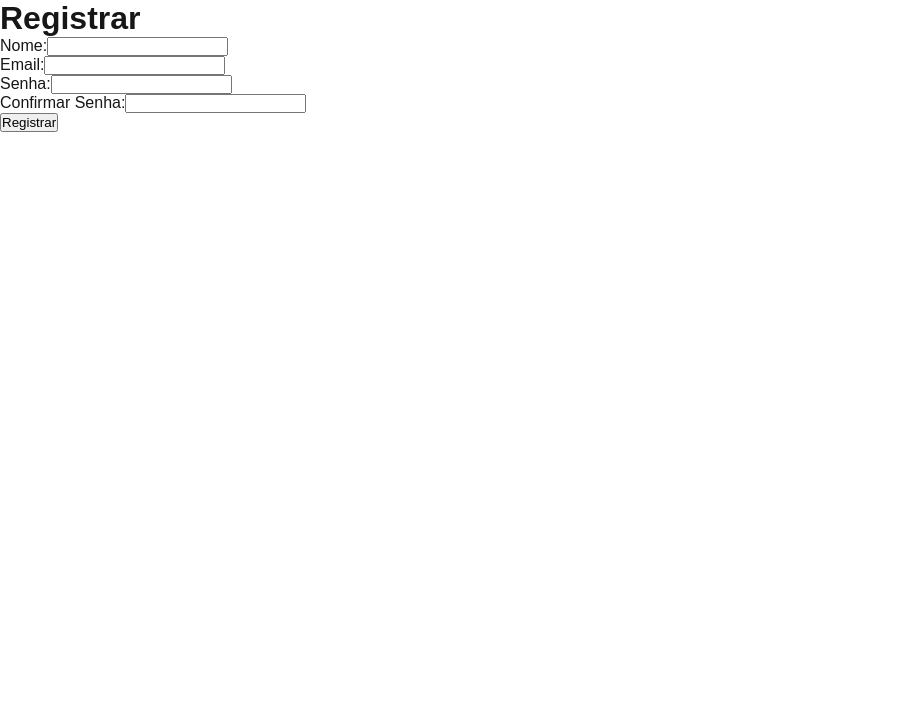
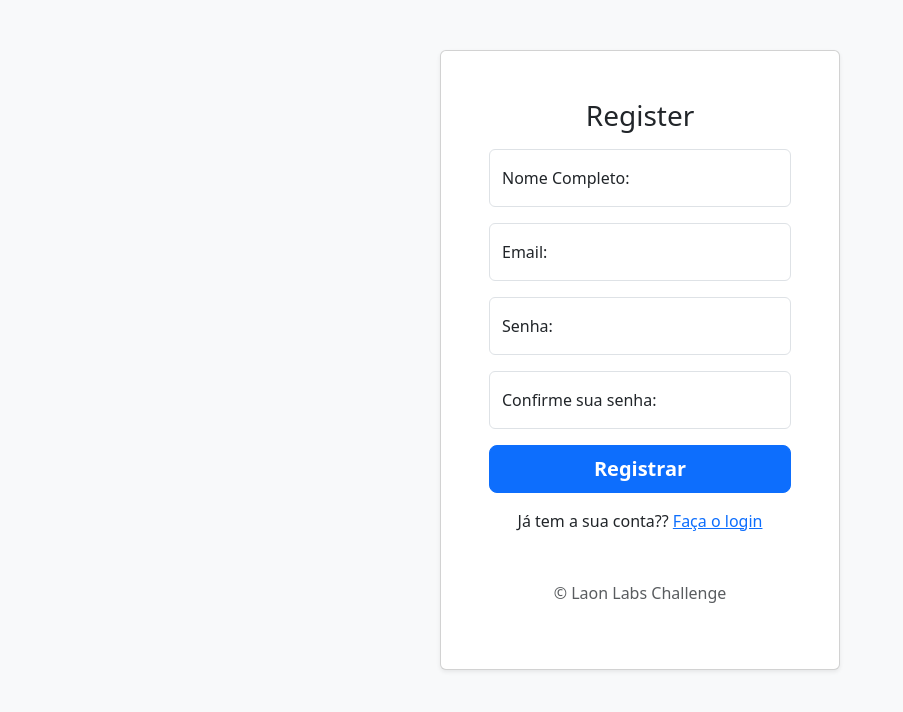
Before and after one commit to ErickGCA/laon-projeto, a Next.js app in the folder recruiting-laon-frontend/: page /register in a window 1280 px wide. Shown: the top 712 px of the page, without its empty margins (0-903 px from the left). Built offline with nearby package versions, Linux system fonts and the light colour scheme.

Commit message:
fix: integração entre front e back, login, registro e dashboard, designs inicias

```diff
--- a/recruiting-laon-frontend/package.json
+++ b/recruiting-laon-frontend/package.json
@@ -9,6 +9,7 @@
     "lint": "next lint"
   },
   "dependencies": {
+    "bootstrap": "^5.3.6",
     "next": "15.3.3",
     "next-auth": "^5.0.0-beta.28",
     "react": "^19.0.0",
--- a/recruiting-laon-frontend/src/app/api/auth/[...nextauth]/route.ts
+++ b/recruiting-laon-frontend/src/app/api/auth/[...nextauth]/route.ts
@@ -1,2 +1,2 @@
 
-export { GET, POST } from "@/lib/auth"; // Se @ for src/
+export { GET, POST } from "@/lib/auth";
--- a/recruiting-laon-frontend/src/app/layout.tsx
+++ b/recruiting-laon-frontend/src/app/layout.tsx
@@ -1,6 +1,12 @@
 // src/app/layout.tsx
-import Providers from "./providers"; // Importe o componente Providers
-import "./globals.css"; // Seus estilos globais
+import Providers from "./providers";
+import "./globals.css";
+import 'bootstrap/dist/css/bootstrap.min.css';
+
+export const metadata = {
+  title: 'Laon Recruiting App',
+  description: 'Desafio de recrutamento Laon Labs',
+};
 
 export default function RootLayout({
   children,
@@ -8,9 +14,9 @@ export default function RootLayout({
   children: React.ReactNode;
 }) {
   return (
-    <html lang="en">
+    <html lang="pt-BR">
       <body>
-        <Providers>{children}</Providers> {/* Envolva os children com Providers */}
+        <Providers>{children}</Providers>
       </body>
     </html>
   );
--- /dev/null
+++ b/recruiting-laon-frontend/src/app/login/login.module.css
@@ -0,0 +1,24 @@
+
+.loginPageWrapper {
+  display: flex;
+  justify-content: center;
+  align-items: center;
+  min-height: 90vh;
+  background-color: #f8f9fa;
+}
+
+.loginCard {
+  max-width: 450px;
+  width: 100%;
+}
+
+.customButton {
+
+  font-weight: bold;
+}
+
+.errorMessage {
+
+  padding: 10px;
+  border-radius: 5px;
+}
--- a/recruiting-laon-frontend/src/app/register/page.tsx
+++ b/recruiting-laon-frontend/src/app/register/page.tsx
@@ -1,9 +1,10 @@
-// src/app/register/page.tsx
 "use client";
 
 import { signIn } from "next-auth/react";
 import { useRouter } from "next/navigation";
 import React, { useState, FormEvent } from "react";
+import styles from './register.module.css';
+
 
 export default function RegisterPage() {
   const router = useRouter();
@@ -43,22 +44,19 @@ export default function RegisterPage() {
 
       if (res.ok && responseData.access_token) {
         setSuccess("Registro bem-sucedido! Você será redirecionado para o login ou pode logar automaticamente.");
-        // Opcional: Logar automaticamente após o registro
         const loginResult = await signIn('credentials', {
           redirect: false,
           email: email,
-          password: password, // A senha original, não o hash
+          password: password,
         });
         if (loginResult?.ok) {
-          router.push('/dashboard'); // Ou para onde quiser
+          router.push('/dashboard');
         } else {
-          // Se o login automático falhar, redireciona para a página de login manual
           router.push('/login');
         }
       } else {
         setError(responseData.message || "Falha no registro. Verifique os dados.");
         if (responseData.errors) {
-          // Tratar múltiplos erros de validação do Laravel
           const errorMessages = Object.values(responseData.errors).flat().join(' ');
           setError(errorMessages);
         }
@@ -67,31 +65,90 @@ export default function RegisterPage() {
       setError(err.message || "Erro ao tentar registrar.");
     }
   };
+  return (
 
-  return (
-    <div>
-      <h1>Registrar</h1>
+    <div className={`${styles.registerPageWrapper} d-flex align-items-center py-4 bg-body-tertiary`}>
+      <main className="form-signin w-100 m-auto" style={{ maxWidth: '400px' }}>
+        <div className={`card shadow-sm ${styles.registerCard}`}>
+          <div className="card-body p-4 p-md-5">
+            <h1 className="h3 mb-3 fw-normal text-center">Register</h1>
             <form onSubmit={handleSubmit}>
-        {error && <p style={{ color: "red" }}>{error}</p>}
-        {success && <p style={{ color: "green" }}>{success}</p>}
-        <div>
-          <label htmlFor="nome">Nome:</label>
-          <input id="nome" name="nome" type="text" value={nome} onChange={(e) => setNome(e.target.value)} required />
+              {error && (
+                <div className={`alert alert-danger ${styles.errorMessage}`} role="alert">
+                  {error}
                 </div>
-        <div>
+              )}
+              <div className="form-floating mb-3">
+                <input
+                  id="nome"
+                  name="nome"
+                  type="text"
+                  className="form-control"
+                  value={nome}
+                  onChange={(e) => setNome(e.target.value)}
+                  placeholder="Nome Completo"
+                  required
+                />
+                <label htmlFor="nome">Nome Completo:</label>
+              </div>
+
+              <div className="form-floating mb-3">
+                <input
+                  id="email"
+                  name="email"
+                  type="email"
+                  className="form-control"
+                  value={email}
+                  onChange={(e) => setEmail(e.target.value)}
+                  placeholder="nome@exemplo.com"
+                  required
+                />
                 <label htmlFor="email">Email:</label>
-          <input id="email" name="email" type="email" value={email} onChange={(e) => setEmail(e.target.value)} required />
               </div>
-        <div>
+
+              <div className="form-floating mb-3">
+                <input
+                  id="password"
+                  name="password"
+                  type="password"
+                  className="form-control"
+                  value={password}
+                  onChange={(e) => setPassword(e.target.value)}
+                  placeholder="Senha"
+                  required
+                />
                 <label htmlFor="password">Senha:</label>
-          <input id="password" name="password" type="password" value={password} onChange={(e) => setPassword(e.target.value)} required />
               </div>
-        <div>
-          <label htmlFor="passwordConfirmation">Confirmar Senha:</label>
-          <input id="passwordConfirmation" name="passwordConfirmation" type="password" value={passwordConfirmation} onChange={(e) => setPasswordConfirmation(e.target.value)} required />
+              <div className="form-floating mb-3">
+                <input
+                  id="passwordConfirmation"
+                  name="passwordConfirmation"
+                  type="password"
+                  className="form-control"
+                  value={passwordConfirmation}
+                  onChange={(e) => setPasswordConfirmation(e.target.value)}
+                  placeholder="Confirme sua senha"
+                  required
+                />
+                <label htmlFor="passwordConfirmation">Confirme sua senha:</label>
               </div>
-        <button type="submit">Registrar</button>
+              {success && (
+                <div className={`alert alert-success ${styles.successMessage}`} role="alert">
+                  {success}
+                </div>
+              )}
+
+              <button className={`w-100 btn btn-lg btn-primary ${styles.customButton}`} type="submit">
+                Registrar
+              </button>
             </form>
+            <p className="mt-3 text-center">
+              Já tem a sua conta?? <a href="/login">Faça o login</a>
+            </p>
+            <p className="mt-5 mb-3 text-body-secondary text-center">&copy; Laon Labs Challenge</p>
+          </div>
+        </div>
+      </main>
     </div>
   );
 }
--- /dev/null
+++ b/recruiting-laon-frontend/src/app/register/register.module.css
@@ -0,0 +1,27 @@
+/* src/app/login/login.module.css */
+.registerPageWrapper {
+  display: flex;
+  justify-content: center;
+  align-items: center;
+  min-height: 90vh; /* Para ocupar quase toda a altura da tela */
+  background-color: #f8f9fa; /* Um cinza claro de fundo, como exemplo */
+}
+
+.registerCard {
+  /* O Bootstrap já tem a classe 'card', mas se você quiser customizar mais... */
+  /* Por exemplo, uma largura máxima específica que não seja do grid do Bootstrap */
+  max-width: 450px;
+  width: 100%;
+}
+
+.customButton {
+  /* Se você quiser um estilo de botão que sobrescreva ou complemente o Bootstrap */
+  font-weight: bold;
+}
+
+.errorMessage {
+  /* Você já está usando style={{ color: "red" }}, mas poderia usar uma classe */
+  /* Por exemplo, se quisesse mais estilos além da cor */
+  padding: 10px;
+  border-radius: 5px;
+}
```
Also changed, not shown: recruiting-laon-frontend/src/app/dashboard/page.tsx (+4 -7 lines), recruiting-laon-frontend/src/app/login/page.tsx (+33 -11 lines), 1 other file (tests, documents, lock files or other folders). Lines whose indentation alone changed are shown as unchanged.
